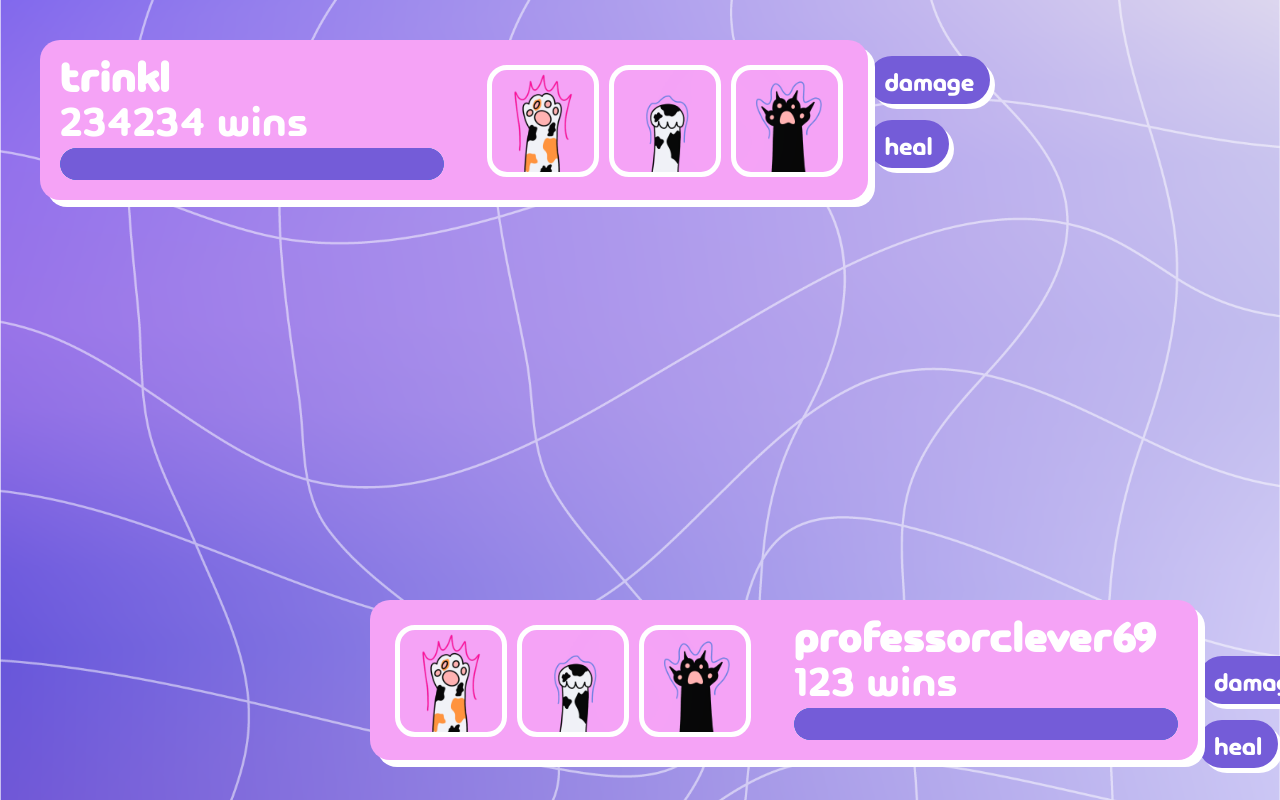
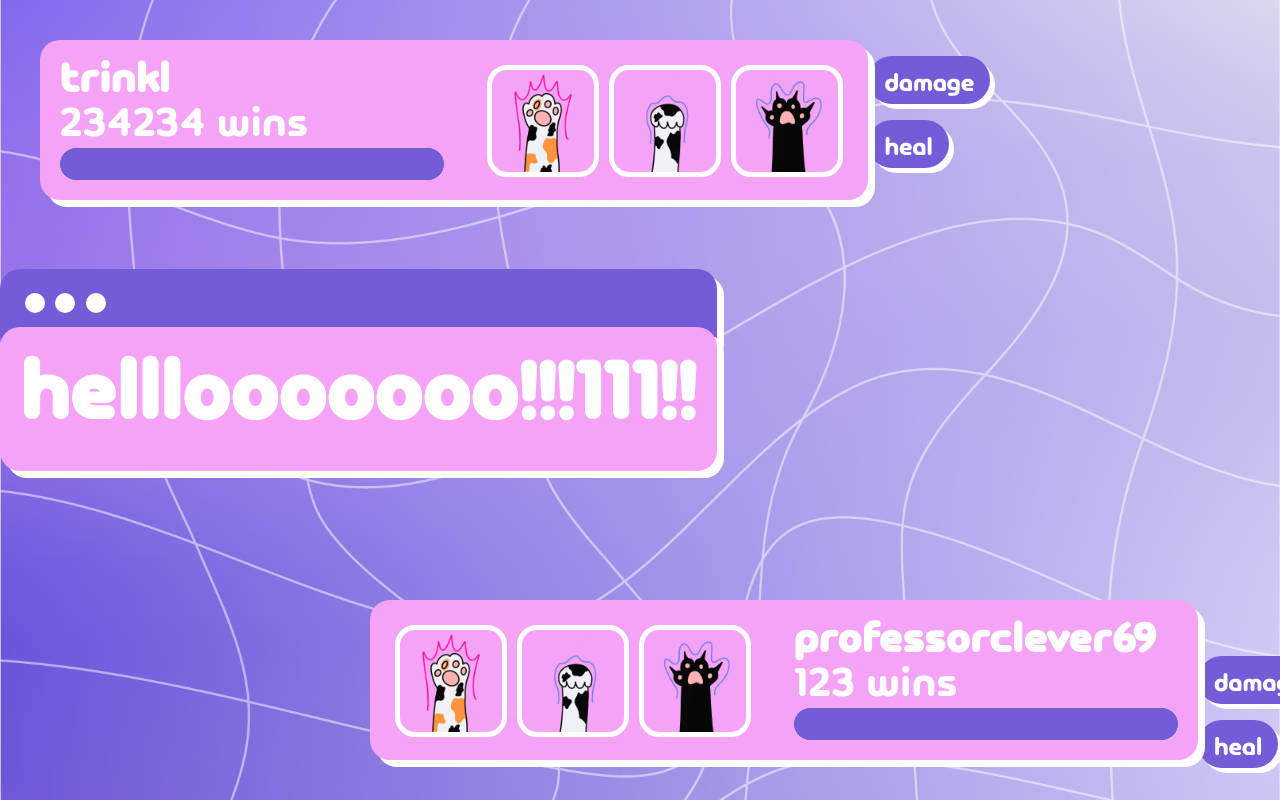
Before and after one commit to th-mayer/rock-paper-scissors, a Vue app in the folder frontend/: page /game in a window 1280 px wide. Built offline with nearby package versions, Linux system fonts and the light colour scheme; no server answers; sample sign-in values are in the browser's storage.

Commit message:
Create SymbolChooser

```diff
--- /dev/null
+++ b/frontend/src/components/SymbolSelector.vue
@@ -0,0 +1,13 @@
+<script setup lang="ts">
+    import Card from './Card.vue';
+</script>
+
+<template>
+    <Card>
+        <h1>Helllooooooo!!!111!!</h1>
+    </Card>
+</template>
+
+<style lang="scss">
+    @import '@/css/main.scss';
+</style>
--- a/frontend/src/views/game/Game.vue
+++ b/frontend/src/views/game/Game.vue
@@ -1,6 +1,7 @@
 <script setup lang="ts">
 import SocketEvents from '../../components/SocketEvents.vue';
 import PlayerCard from '../../components/PlayerCard.vue';
+import SymbolSelector from '../../components/SymbolSelector.vue';
 
 
 const props = defineProps({
@@ -16,6 +17,7 @@ const props = defineProps({
     <div class="player-row">
       <PlayerCard name="trinkl" wins=234234 class="enemy" :topbar="true"/>
     </div>
+    <SymbolSelector />
     <div class="player-row right">
       <PlayerCard name="professorClever69" wins="123" class="player" />
     </div>
```
Also changed, not shown: frontend/src/components/ChooseItem.vue (deleted, +0 -10 lines).
